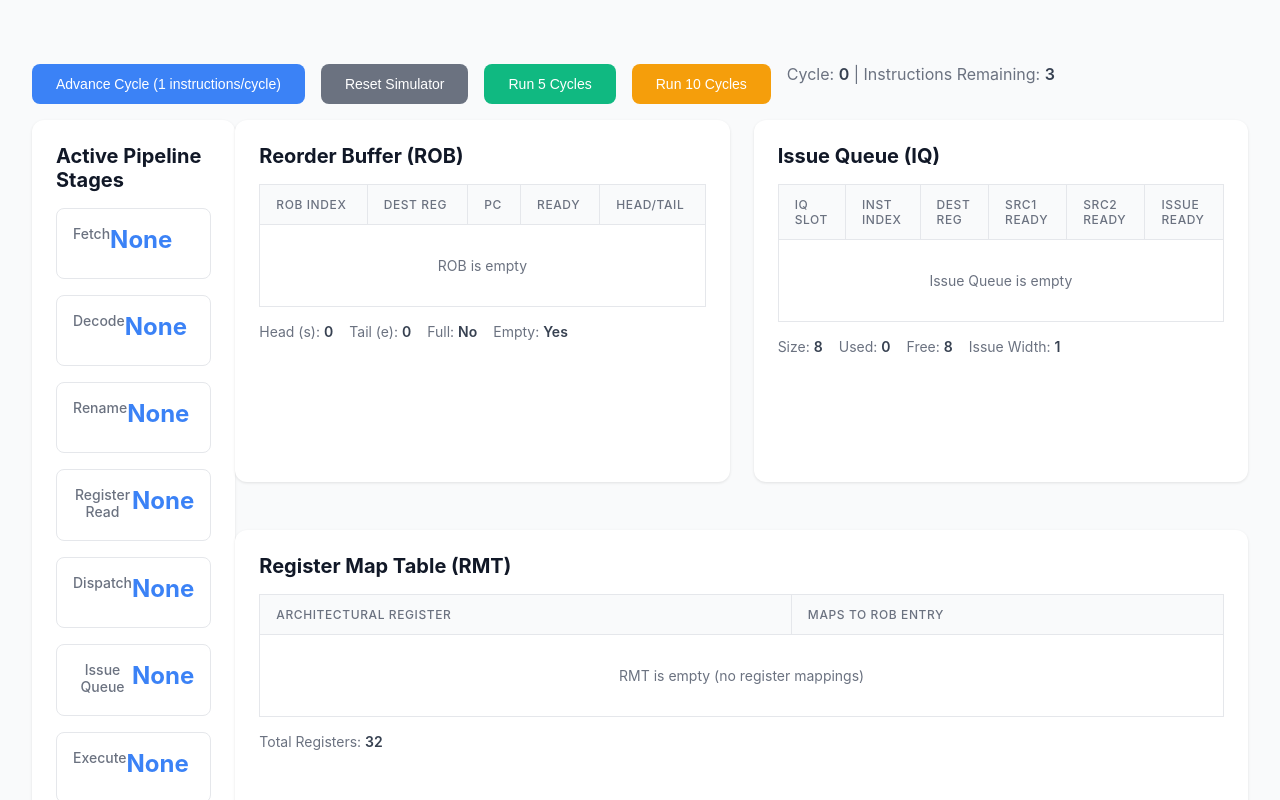
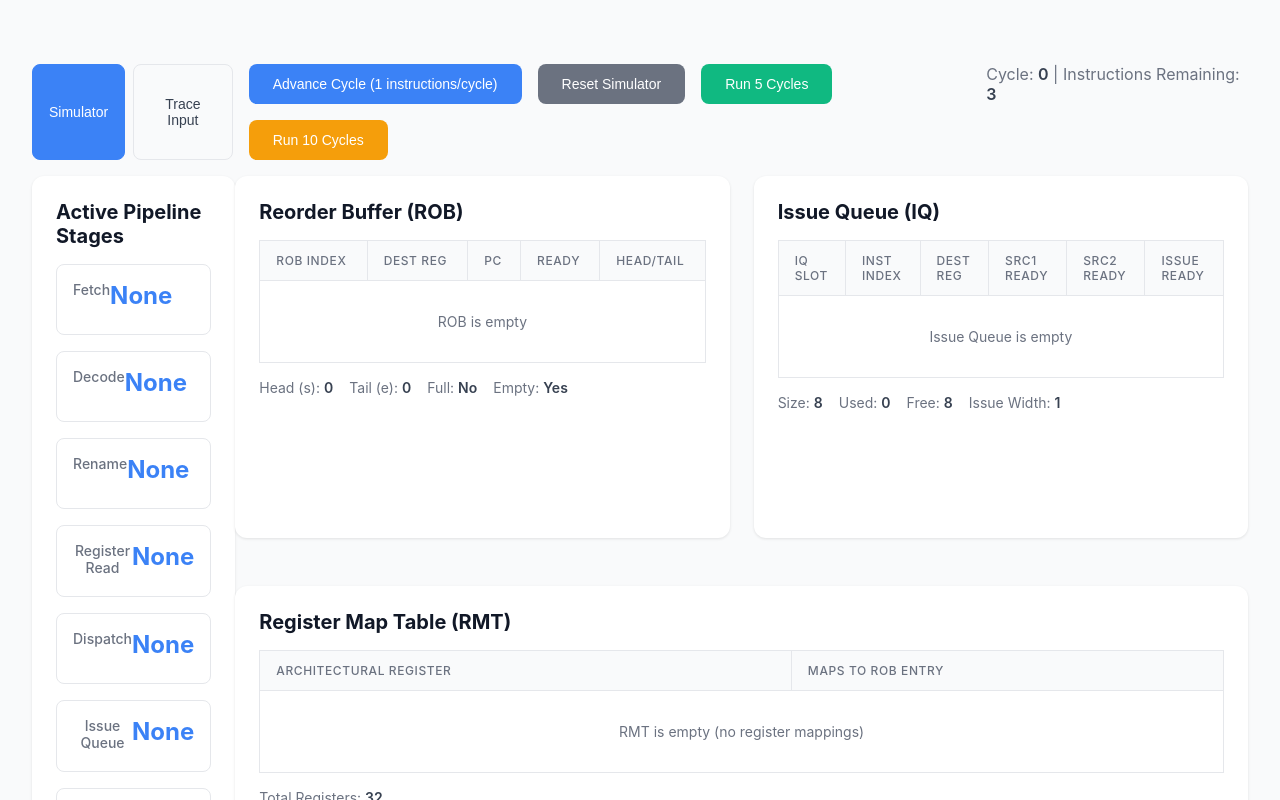
Before and after one commit to pranavJibhakate/Out-of-Order-CPU-Pipeline-Simulator, a React (Vite) app: page / in a window 1280 px wide. Shown: the top 800 px of the page. Built offline with nearby package versions, Linux system fonts and the light colour scheme.

Commit message:
Load trace working

```diff
--- a/project/Simulator.js
+++ b/project/Simulator.js
@@ -113,6 +113,13 @@ class ROB {
       }
     }
   }
+
+  reset() {
+    this.entries = Array.from({ length: this.size }, () => new ROBEntry());
+    this.s = 0;
+    this.e = 0;
+    this.isFull = false;
+  }
 }
 
 /********************** IQ Entry ****************************/
@@ -164,6 +171,10 @@ class IQ {
     }
     return issued;
   }
+
+  reset() {
+    this.entries = [];
+  }
 }
 
 /********************** RMT (Register Map Table) ****************************/
@@ -183,6 +194,10 @@ class RMT {
   isValid(archReg) {
     if (archReg === -1) return false;
     return this.table[archReg] !== null;
+  }
+
+  reset() {
+    this.table = Array(this.size).fill(null);
   }
 }
 
@@ -208,6 +223,27 @@ export class Simulator {
 
     this.trace = [];
     this.emptyFile = false;
+  }
+
+  reset() {
+    this.cycleNo = 0;
+    this.instNo = 0;
+    this.emptyFile = false;
+
+    this.trace = [];
+
+    this.rob.reset();
+    this.iq.reset();
+    this.rmt.reset();
+
+    this.execList = [];
+    this.WB = [];
+
+    this.FEb = [];
+    this.DEb = [];
+    this.RNb = [];
+    this.RRb = [];
+    this.DIb = [];
   }
 
   loadTrace(trace) {
--- a/src/App.css
+++ b/src/App.css
@@ -58,8 +58,6 @@ body {
 }
 
 .control-panel-parent {
-    /* display: grid;
-    grid-column: 1fr 1fr; */
     display: flex;
     gap: 1rem;
 }
@@ -416,3 +414,86 @@ body {
     display: grid;
     grid-template-rows: 1fr 1fr;
 }
+
+.trace-card {
+    background-color: white;
+    border-radius: 0.75rem;
+    box-shadow: 0 1px 3px rgba(0, 0, 0, 0.1);
+    padding: 1.5rem;
+    margin-bottom: 1.5rem;
+    max-width: 100%;
+}
+
+.trace-textarea {
+    width: 100%;
+    min-height: 220px;
+    resize: vertical;
+
+    font-family: ui-monospace, SFMono-Regular, Menlo, Monaco, Consolas, monospace;
+    font-size: 0.875rem;
+    line-height: 1.6;
+    color: #374151;
+
+    background-color: #f9fafb;
+    border: 1px solid #e5e7eb;
+    border-radius: 0.5rem;
+    padding: 0.75rem 1rem;
+
+    outline: none;
+    transition: border-color 0.2s ease, box-shadow 0.2s ease;
+}
+
+.trace-textarea::placeholder {
+    color: #9ca3af;
+}
+
+.trace-textarea:focus {
+    border-color: #3b82f6;
+    box-shadow: 0 0 0 2px rgba(59, 130, 246, 0.15);
+}
+
+.trace-hint {
+    margin-bottom: 0.75rem;
+    color: #6b7280;
+    font-size: 0.875rem;
+}
+
+.error-text {
+    margin-top: 0.5rem;
+    margin-bottom: 0.75rem;
+    color: #b91c1c;
+    font-size: 0.8125rem;
+    font-weight: 500;
+}
+
+.trace-card .btn {
+    margin-top: 0.75rem;
+}
+
+.tab-bar {
+    display: flex;
+    gap: 0.5rem;
+    margin-bottom: 1rem;
+}
+
+.tab {
+    padding: 0.5rem 1rem;
+    font-size: 0.875rem;
+    font-weight: 500;
+    border-radius: 0.5rem;
+    border: 1px solid #e5e7eb;
+    background-color: #f9fafb;
+    color: #374151;
+    cursor: pointer;
+    transition: all 0.2s ease;
+}
+
+.tab:hover {
+    background-color: #f3f4f6;
+}
+
+.tab.active {
+    background-color: #3b82f6;
+    border-color: #3b82f6;
+    color: white;
+}
--- a/src/App.jsx
+++ b/src/App.jsx
@@ -277,8 +277,55 @@ function ActiveStages({ sim }) {
   );
 }
 
+function TraceInput({ sim, onLoad }) {
+  const [text, setText] = useState("");
+  const [error, setError] = useState("");
+
+  const parseAndLoad = () => {
+    try {
+      const lines = text.split("\n").filter((l) => l.trim() !== "");
+      const trace = lines.map((line, idx) => {
+        const parts = line.trim().split(/\s+/).map(Number);
+        if (parts.length !== 5 || parts.some(isNaN)) {
+          throw new Error(`Invalid format on line ${idx + 1}`);
+        }
+        const [pc, opcode, dst, src1, src2] = parts;
+        return new Instruction(pc, opcode, dst, src1, src2, idx);
+      });
+
+      sim.reset();
+      sim.loadTrace(trace);
+      onLoad();
+      setError("");
+    } catch (e) {
+      setError(e.message);
+    }
+  };
+
+  return (
+    <div className="component-card trace-card">
+      <h2 className="component-title">Trace Input</h2>
+
+      <textarea
+        className="trace-textarea"
+        rows={8}
+        placeholder="pc opcode dst src1 src2"
+        value={text}
+        onChange={(e) => setText(e.target.value)}
+      />
+
+      {error && <div className="error-text">{error}</div>}
+
+      <button className="btn btn-primary" onClick={parseAndLoad}>
+        Load Trace
+      </button>
+    </div>
+  );
+}
+
 export default function App() {
   const [sim] = useState(() => new Simulator(8, 8, 1));
+  const [activeTab, setActiveTab] = useState("sim");
   const [, forceUpdate] = useState(0);
 
   useEffect(() => {
@@ -300,7 +347,7 @@ export default function App() {
   };
 
   const handleReset = () => {
-    window.location.reload();
+    sim.reset();
   };
 
   const runCycles = (count) => {
@@ -316,6 +363,19 @@ export default function App() {
         </header>
 
         <div className="control-panel-parent">
+          <div className="tab-bar">
+            <button
+              className={activeTab === "sim" ? "tab active" : "tab"}
+              onClick={() => setActiveTab("sim")}>
+              Simulator
+            </button>
+            <button
+              className={activeTab === "trace" ? "tab active" : "tab"}
+              onClick={() => setActiveTab("trace")}>
+              Trace Input
+            </button>
+          </div>
+
           <div className="control-panel">
             <button onClick={handleCycle} className="btn btn-primary">
               Advance Cycle ({sim.width} instructions/cycle)
@@ -337,6 +397,10 @@ export default function App() {
           </p>
         </div>
 
+        {activeTab === "trace" ? (
+          <TraceInput sim={sim} onLoad={() => forceUpdate((x) => x + 1)} />
+        ) : (
+          <>
             <div className="panels-grid">
               <ActiveStages sim={sim} />
               <div className="panels-grid-second-col">
@@ -344,12 +408,11 @@ export default function App() {
                   <ROBTable rob={sim.rob} />
                   <IssueQueueTable iq={sim.iq} />
                 </div>
-
                 <RMTTable rmt={sim.rmt} />
               </div>
             </div>
 
-        <div className="component-card config-card">
+            {/* <div className="component-card config-card">
               <h2 className="component-title">Simulator Configuration</h2>
               <div className="config-grid">
                 <div className="config-item">
@@ -362,14 +425,18 @@ export default function App() {
                 </div>
                 <div className="config-item">
                   <div className="config-label">Issue Width</div>
-              <div className="config-value">{sim.width} instructions/cycle</div>
+                  <div className="config-value">
+                    {sim.width} instructions/cycle
+                  </div>
                 </div>
                 <div className="config-item">
                   <div className="config-label">Architectural Registers</div>
                   <div className="config-value">{sim.rmt.size} registers</div>
                 </div>
               </div>
-        </div>
+            </div> */}
+          </>
+        )}
       </div>
     </div>
   );
```
Lines whose indentation alone changed are shown as unchanged.
